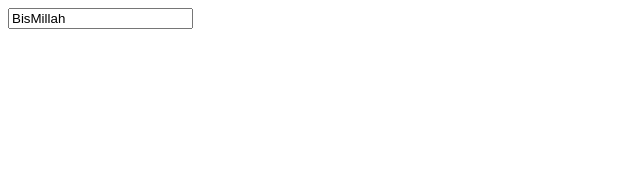
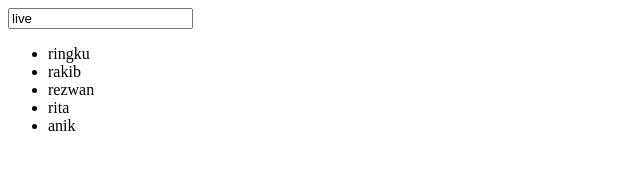
Before and after one commit to Harun-or-rashid/vuel, a plain HTML site: page index.html in a window 1280 px wide. Shown: the whole page, without its empty margins (0-640 px from the left). Drawn offline with nearby package versions, Linux system fonts and the light colour scheme.

Commit message:
list rendering

```diff
--- a/index.html
+++ b/index.html
@@ -8,7 +8,10 @@
 </head>
 <body>
         <div id="ringku">
-<input type="text" v-model='message'>
+<input type="text" v-model='text'>
+<ul>
+    <li  v-for='member in members':key="member.id" >{{member.name}}</li>
+</ul>
        </div>
 
 
@@ -17,7 +20,32 @@
     <script src="https://unpkg.com/vue@2.6.12/dist/vue.js"></script>
     <script>
         var data={
-            message:"BisMillah"
+            text:"live",
+            members:[
+                     {
+                        id:1,
+                        name:"ringku"
+                     },
+                     {
+                         id:2,
+                         name:"rakib"
+                     }
+                     ,
+                     {
+                         id:3,
+                         name:"rezwan"
+                     },
+                     {
+                         id:4,
+                         name:"rita"
+                     },
+                     {
+                         id:5,
+                         name:"anik"
+                     }
+                    ]
+
+
         };
 
         var Vue= new Vue({
```
